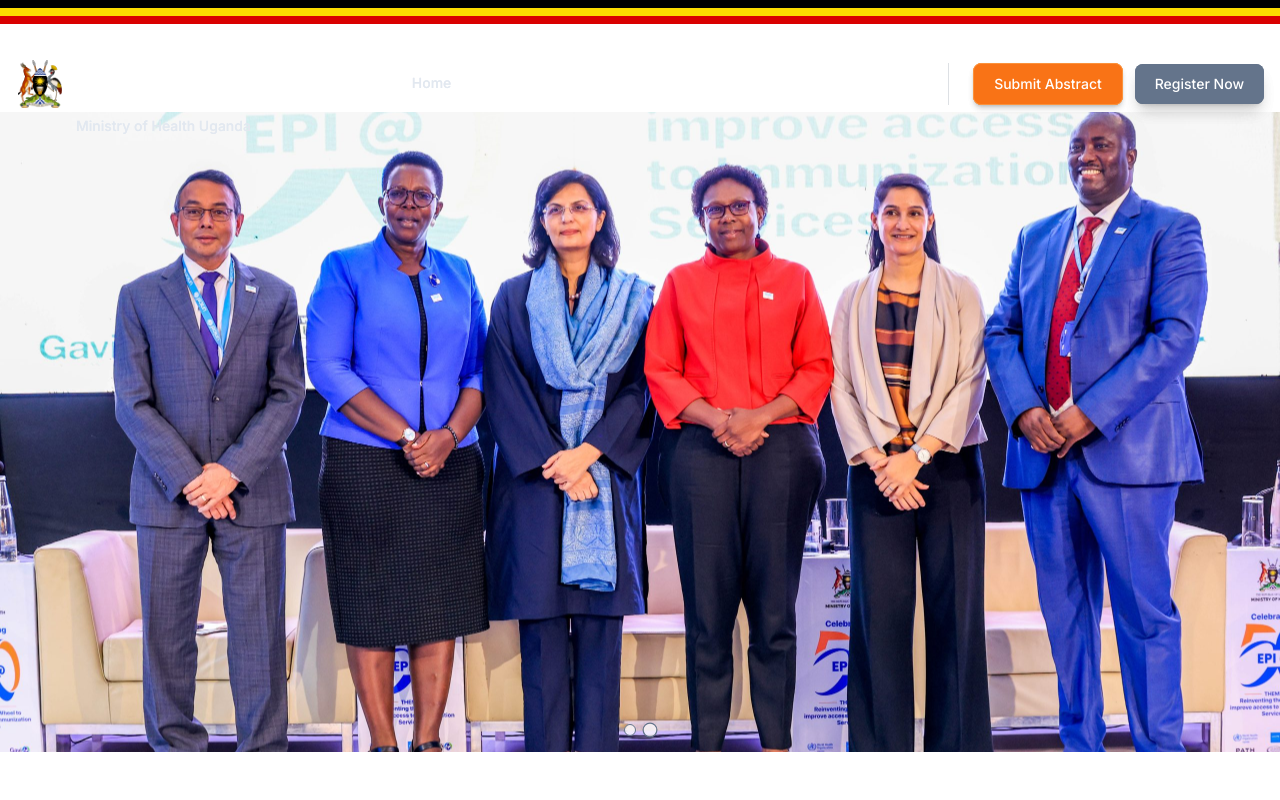
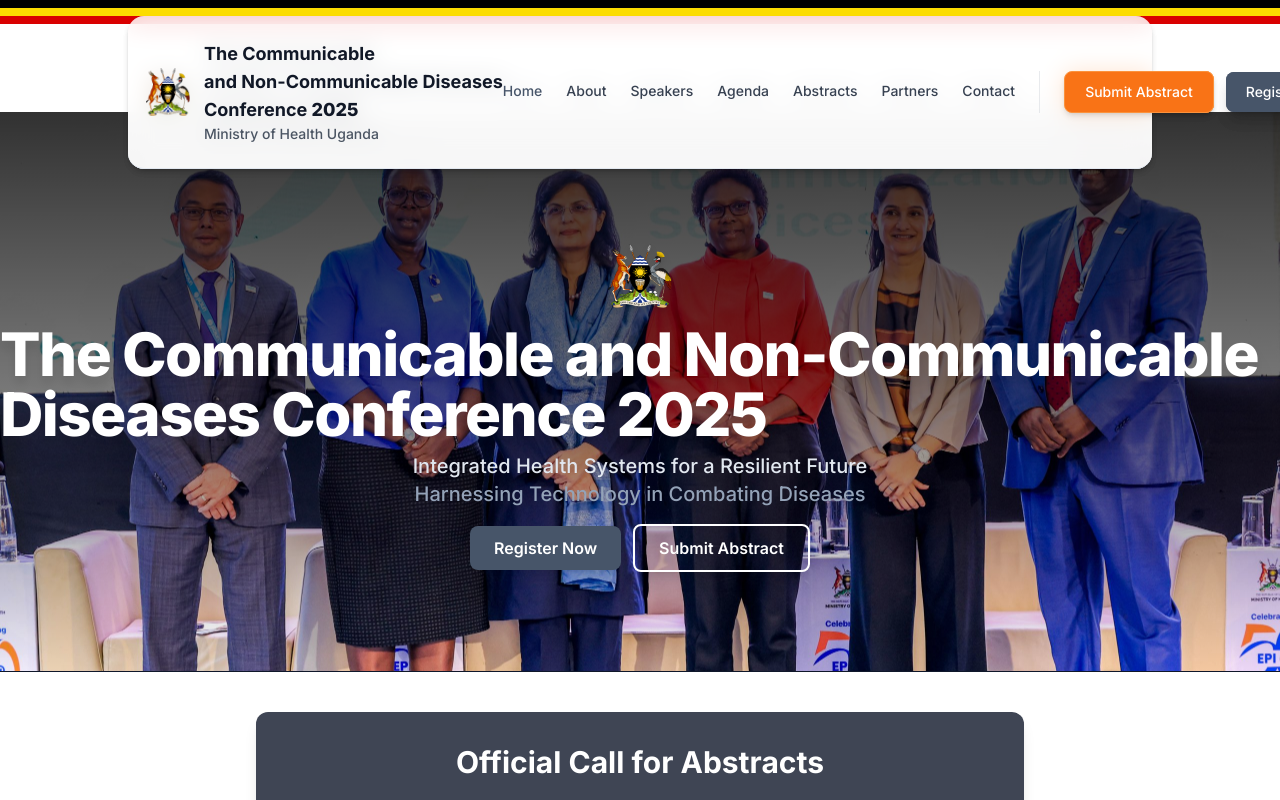
Before and after one commit to peter-cyber-create/ntlp, a Next.js app: page / in a window 1280 px wide. Shown: the top 800 px of the page. Built offline with nearby package versions, Linux system fonts and the light colour scheme.

Commit message:
Reduce homepage whitespace and modernize navbar design

```diff
--- a/app/page.tsx
+++ b/app/page.tsx
@@ -6,20 +6,53 @@
 export default function HomePage() {
   return (
     <>
-      {/* Slideshow Section */}
-      <section className="relative min-h-screen flex flex-col justify-center overflow-hidden border-b border-primary-900">
+      {/* SEO Meta Tags */}
+      <head>
+        <title>The Communicable and Non-Communicable Diseases Conference 2025</title>
+        <meta name="description" content="Uganda's premier national health conference organized by the Ministry of Health. Theme: Integrated Health Systems for a Resilient Future: Harnessing Technology in Combating Diseases." />
+        <meta name="keywords" content="uganda health conference, ministry of health uganda, national health, communicable diseases, non-communicable diseases, health policy, conference 2025" />
+        <meta property="og:title" content="The Communicable and Non-Communicable Diseases Conference 2025" />
+        <meta property="og:description" content="Uganda's premier national health conference organized by the Ministry of Health." />
+        <meta property="og:image" content="/images/uganda-coat-of-arms.png" />
+        <meta property="og:type" content="website" />
+        <meta name="twitter:card" content="summary_large_image" />
+        <meta name="twitter:title" content="The Communicable and Non-Communicable Diseases Conference 2025" />
+        <meta name="twitter:description" content="Uganda's premier national health conference organized by the Ministry of Health." />
+      </head>
+      {/* Hero Section with Slideshow, Overlay, and Title */}
+      <section className="relative min-h-[70vh] flex flex-col justify-center items-center overflow-hidden border-b border-primary-900">
         <div className="absolute inset-0 z-0 w-full h-full">
           <HomeSlideshow />
+          {/* Gradient overlay for readability */}
+          <div className="absolute inset-0 bg-gradient-to-b from-black/80 via-black/50 to-transparent" />
+        </div>
+        <div className="relative z-10 flex flex-col items-center justify-center w-full h-full pt-16 pb-8 animate-fade-in">
+          <img src="/images/uganda-coat-of-arms.png" alt="Uganda Coat of Arms" className="w-16 h-16 mb-4 drop-shadow-lg" loading="lazy" decoding="async" width="64" height="64" />
+          <h1 className="text-white text-3xl sm:text-4xl md:text-5xl lg:text-6xl font-extrabold mb-2 tracking-tight leading-tight drop-shadow-xl animate-slide-up">
+            The Communicable and Non-Communicable Diseases Conference 2025
+          </h1>
+          <p className="text-primary-200 text-base sm:text-xl font-medium mb-4 animate-fade-in delay-200 text-center max-w-2xl">
+            Integrated Health Systems for a Resilient Future<br />
+            <span className="text-primary-400">Harnessing Technology in Combating Diseases</span>
+          </p>
+          <div className="flex flex-col sm:flex-row gap-3 justify-center items-center animate-fade-in delay-300">
+            <Link href="/register" className="btn-primary px-6 py-2.5 rounded-lg font-semibold text-base shadow-lg hover:scale-105 transition-transform duration-200">
+              Register Now
+            </Link>
+            <Link href="/abstracts" className="border-2 border-white text-white hover:bg-white hover:text-primary-900 px-6 py-2.5 rounded-lg font-semibold text-base shadow-lg transition-all duration-200">
+              Submit Abstract
+            </Link>
+          </div>
         </div>
       </section>
-      {/* Navbar directly after slideshow */}
-      <div className="relative z-20">
+      {/* Navbar floating above hero */}
+      <div className="absolute top-0 left-0 w-full z-30">
         <Navbar />
       </div>
 
       {/* Official Call for Abstracts section with poster preview */}
-      <section className="relative w-full bg-primary-950 py-16 px-4 sm:px-0 text-white">
-        <div className="max-w-3xl mx-auto text-center rounded-xl shadow-lg bg-primary-900/80 p-8">
+      <section className="relative w-full bg-primary-950 py-10 px-2 sm:px-0 text-white">
+        <div className="max-w-3xl mx-auto text-center rounded-xl shadow-lg bg-primary-900/80 p-4 sm:p-8">
           <h2 className="text-2xl sm:text-3xl font-bold mb-4">Official Call for Abstracts</h2>
           <p className="mb-6 text-base sm:text-lg text-gray-200">
             Download or view the official call for abstracts. For more details, submit your own abstract below.
@@ -47,6 +80,10 @@
                 alt="Official Call for Abstracts Poster"
                 className="rounded-lg shadow-lg max-w-xs w-full h-auto border border-primary-700 hover:scale-105 transition-transform duration-200"
                 style={{ maxHeight: '320px', objectFit: 'contain' }}
+                loading="lazy"
+                decoding="async"
+                width="320"
+                height="453"
               />
             </a>
           </div>
--- a/components/Navbar.tsx
+++ b/components/Navbar.tsx
@@ -12,8 +12,9 @@
 
   // Only use white text on homepage when not scrolled, black everywhere else by default
   const isHomepage = pathname === '/'
-  const shouldUseWhiteText = isHomepage && !isScrolled
-  const shouldUseBlackText = !isHomepage || isScrolled
+  // Always use a visible background and dark text on homepage for contrast
+  const shouldUseWhiteText = false
+  const shouldUseBlackText = true
 
   const navigation = [
     { name: 'Home', href: '/' },
@@ -41,8 +42,10 @@
   }, [])
 
   return (
-    <nav className={`floating-nav ${isScrolled ? 'nav-scrolled' : 'nav-transparent'}`}>
-      <div className="container mx-auto px-4 relative">
+    <nav className={
+      `floating-nav bg-white/80 shadow-md backdrop-blur-md border-b border-primary-200 fixed top-4 left-1/2 -translate-x-1/2 rounded-2xl max-w-5xl w-[95vw] mx-auto z-50 transition-all duration-300 py-2 px-4 flex items-center`
+    }>
+      <div className="flex justify-between items-center w-full">
         <div className="flex justify-between items-center min-h-[7.5rem] py-4">
           {/* Logo */}
           <Link href="/" className="flex items-center space-x-3 flex-shrink-0">
```
